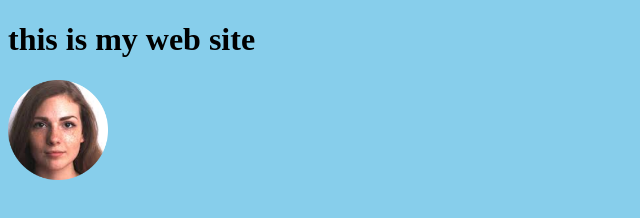
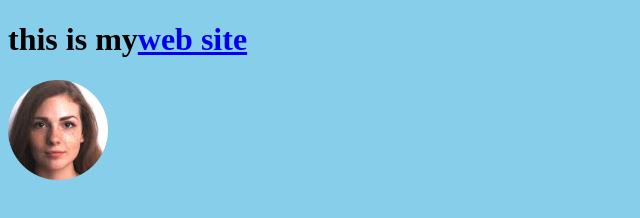
Before and after one commit to param215/mink, a plain HTML site: page index.html in a window 1280 px wide. Shown: the whole page, without its empty margins (0-640 px from the left). Drawn offline with Linux system fonts and the light colour scheme.

Commit message:
Add files via upload

```diff
--- a/index.html
+++ b/index.html
@@ -7,7 +7,7 @@
     <link rel="stylesheet" href="style.css">
 </head>
 <body>
-    <h1>this is my web site</h1>
+    <h1>this is my<a href="test.html">web site</a></h1>
     <img src="images/circle.png">
 
 </body>
```
Also changed, not shown: test.html (added, +1 -0 lines).
